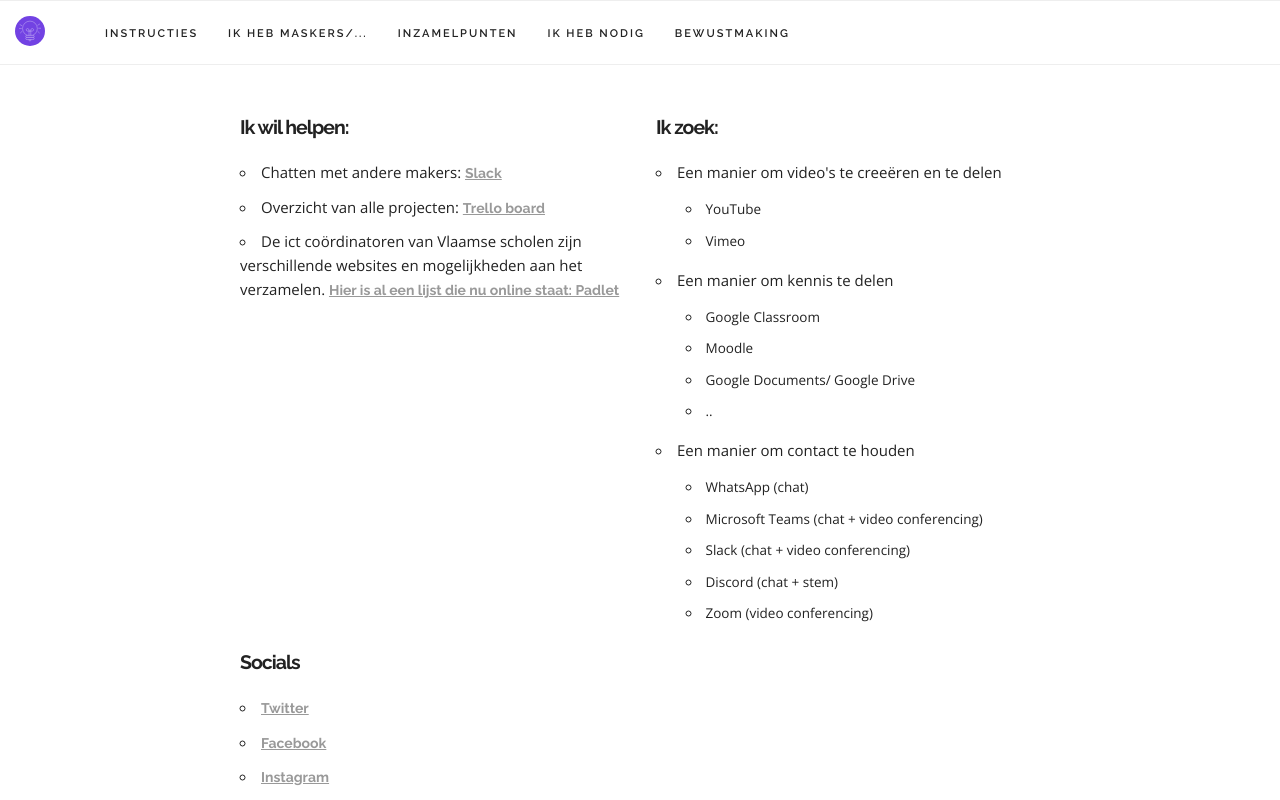
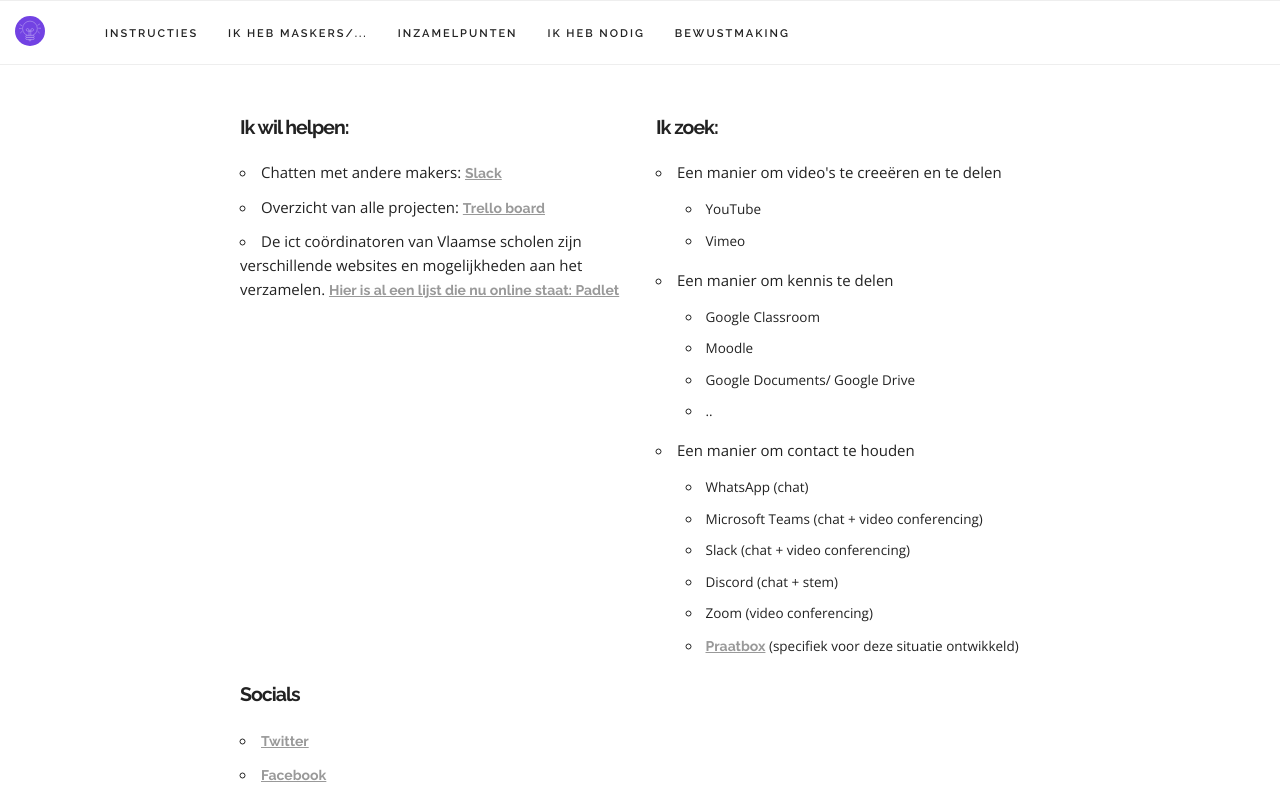
Before and after one commit to MakeInBelgium/coronadenktank, a React (Create React App) app: page / in a window 1280 px wide. Shown: the top 800 px of the page. Built offline with nearby package versions, Linux system fonts and the light colour scheme.

Commit message:
adding link to praatbox

```diff
--- a/public/index.html
+++ b/public/index.html
@@ -22,12 +22,11 @@
       rel="stylesheet"
     />
 
-    <meta name="theme-color" content="#000000" />
+    <meta name="theme-color" content="#ffffff" />
     <meta
       name="description"
       content="De productieve alternatieve denktank tegen COVID-19, kort gezegd: la 'résistance'"
     />
-    <link rel="apple-touch-icon" href="logo192.png" />
     <!--
       manifest.json provides metadata used when your web app is installed on a
       user's mobile device or desktop. See https://developers.google.com/web/fundamentals/web-app-manifest/
--- a/src/components/Home.jsx
+++ b/src/components/Home.jsx
@@ -35,6 +35,7 @@
               <li>Slack (chat + video conferencing)</li>
               <li>Discord (chat + stem)</li>
               <li>Zoom (video conferencing)</li>
+              <li><strong><a href="http://praatbox.coronadenktank.be/" target="_blanc">Praatbox</a></strong> (specifiek voor deze situatie ontwikkeld)</li>
             </ul>
           </li>
         </ul>
```
